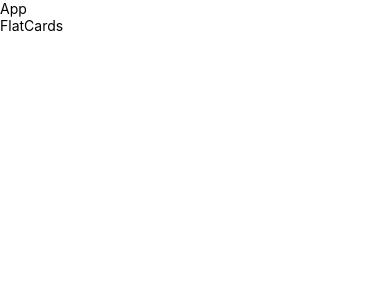
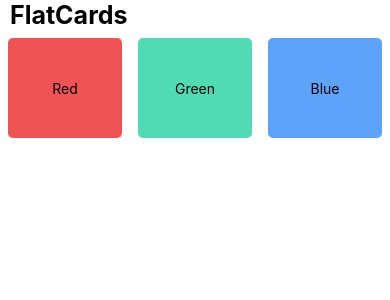
Before and after one commit to TARANjee/react-native-project2, a React Native app: screen / in a window 390 px wide. Shown: the top 300 px of the page. Built offline with nearby package versions, Linux system fonts and the light colour scheme.

Commit message:
flatcard component completed

```diff
--- a/App.tsx
+++ b/App.tsx
@@ -7,7 +7,7 @@
     <SafeAreaView>
       <ScrollView>
 
-        <Text>App</Text>
+
         <FlatCards />
       </ScrollView>
     </SafeAreaView>
--- a/components/FlatCards.tsx
+++ b/components/FlatCards.tsx
@@ -5,10 +5,52 @@
     render() {
         return (
             <View>
-        <Text>FlatCards</Text>
+                <Text style={styles.headingText}>FlatCards</Text>
+                <View style={styles.container}>
+                    <View style={[styles.box, styles.cardOne]}>
+                        <Text>Red</Text>
+                    </View>
+                    <View style={[styles.box, styles.cardTwo]}>
+                        <Text>Green</Text>
+                    </View>
+                    <View style={[styles.box, styles.cardThree]}>
+                        <Text>Blue</Text>
+                    </View>
+
+                </View>
             </View>
         )
     }
 }
 
-const styles = StyleSheet.create({})
+const styles = StyleSheet.create({
+    headingText: {
+        fontSize: 25,
+        fontWeight: "bold",
+        paddingHorizontal: 10
+    },
+    container: {
+        flex: 1,
+        flexDirection: 'row',
+
+    },
+    box: {
+        flex: 1,
+        justifyContent: 'center',
+        alignItems: 'center',
+        margin: 8,
+        borderRadius: 5,
+        width: 100,
+        height: 100,
+
+    },
+    cardOne: {
+        backgroundColor: "#EF5354"
+    },
+    cardTwo: {
+        backgroundColor: "#50DBB4"
+    },
+    cardThree: {
+        backgroundColor: "#5DA3FA"
+    }
+})
```
Lines whose indentation alone changed are shown as unchanged.
